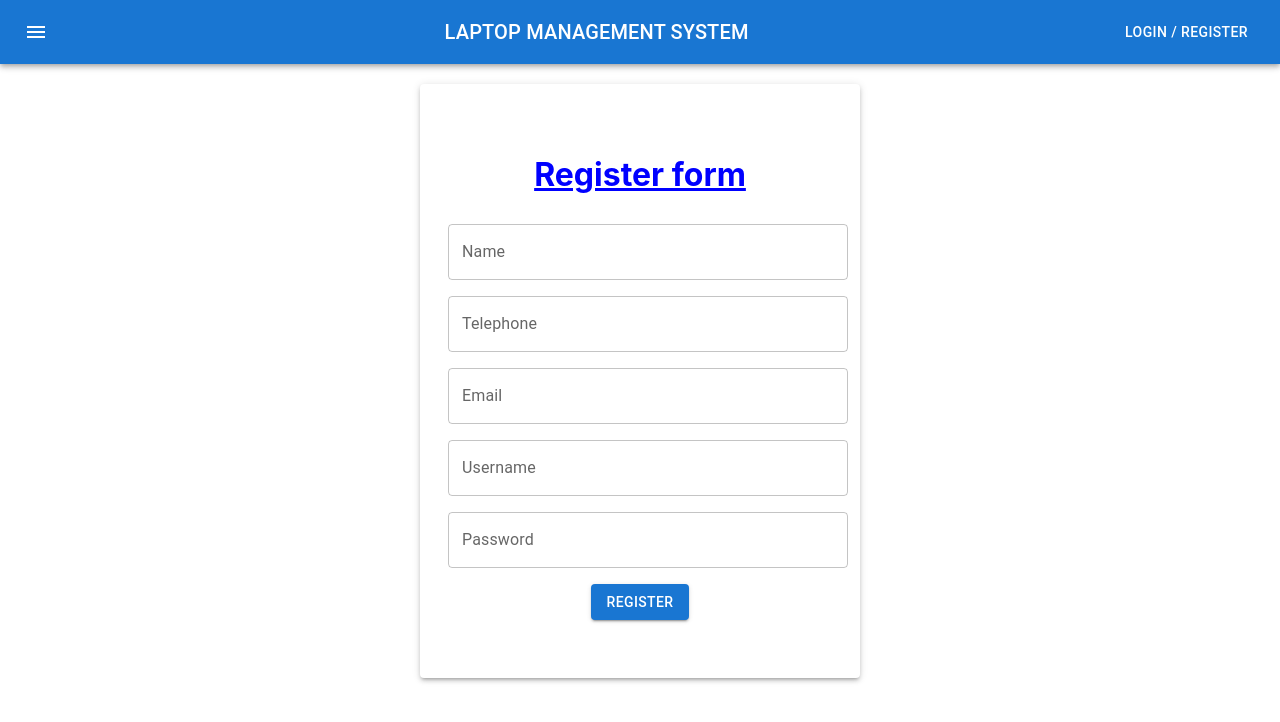
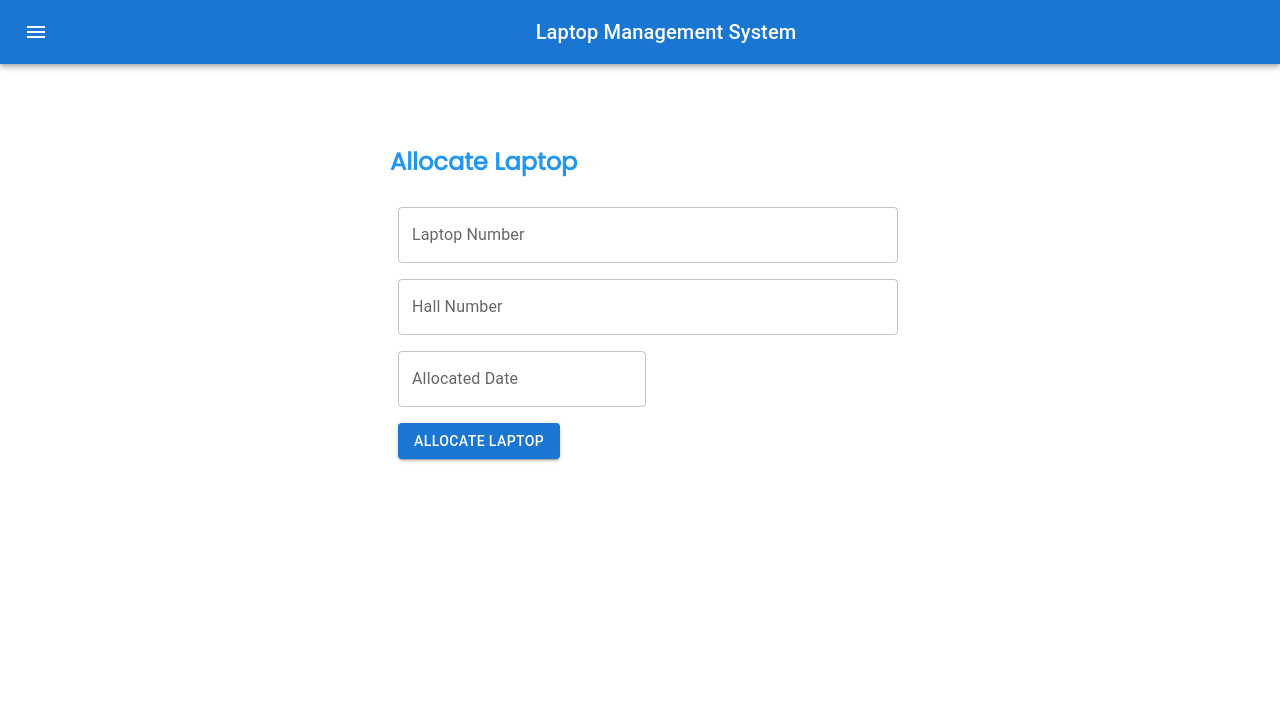
Before and after one commit to sureshhansaka/EAD-CW, a React (Create React App) app in the folder FrontEnd/employee/: page /allocatelaptop in a window 1280 px wide. Shown: the top 722 px of the page. Built offline with nearby package versions, Linux system fonts and the light colour scheme.

Commit message:
Siluni edited this

```diff
--- a/FrontEnd/employee/package.json
+++ b/FrontEnd/employee/package.json
@@ -7,11 +7,14 @@
     "@emotion/styled": "^11.10.6",
     "@mui/icons-material": "^5.11.11",
     "@mui/material": "^5.11.14",
+    "@mui/x-date-pickers": "^6.0.3",
     "@testing-library/jest-dom": "^5.16.5",
     "@testing-library/react": "^13.4.0",
     "@testing-library/user-event": "^13.5.0",
+    "dayjs": "^1.11.7",
     "react": "^18.2.0",
     "react-dom": "^18.2.0",
+    "react-router-dom": "^6.9.0",
     "react-scripts": "5.0.1",
     "web-vitals": "^2.1.4"
   },
--- a/FrontEnd/employee/src/App.js
+++ b/FrontEnd/employee/src/App.js
@@ -1,14 +1,36 @@
-//import logo from './logo.svg';
+
+import React, { useState } from 'react';
+import { Routes, Route, Outlet } from 'react-router-dom';
 import './App.css';
+import { AllocateLaptop } from './components/AllocateLaptop';
+import { CreateLaptop } from './components/CreateLaptop';
 import Employee from './components/Employee';
+import { LaptopList } from './components/LaptopList';
+import { Login } from './components/Login';
 import Menu from './components/Menu';
 
 function App() {
+  const MenuLayout = () => (
+    <>
+      <Menu />
+      <Outlet />
+    </>
+  );
+
   return (
     <div className="App">
-      <Menu/>
-      <Employee/>
+      <Routes>
+        <Route element={<MenuLayout/>}>
+          <Route path='laptopList' element={<LaptopList/>} />
+          <Route path='createlaptop' element={<CreateLaptop/>} />
+          <Route path='allocatelaptop' element={<AllocateLaptop/>} />
+        </Route>
+        <Route index element={<Employee/>} />
+        <Route path='login' element={<Login/>} />
+
+      </Routes>
     </div>
+
   );
 }
 
--- /dev/null
+++ b/FrontEnd/employee/src/components/AllocateLaptop.js
@@ -0,0 +1,84 @@
+import { Container } from '@mui/system'
+import React, { useState } from 'react'
+import Box from '@mui/material/Box';
+import TextField from '@mui/material/TextField';
+import { Button } from '@mui/material';
+import { Link, useNavigate } from 'react-router-dom';
+import { LocalizationProvider } from '@mui/x-date-pickers/LocalizationProvider';
+import { AdapterDayjs } from '@mui/x-date-pickers/AdapterDayjs';
+import { DatePicker } from '@mui/x-date-pickers/DatePicker';
+
+export const AllocateLaptop = () => {
+  const[laptopno,setLaptopNo]=useState('')
+  const[hallno,setHallNo]=useState('')
+  const[value,setValue]=useState(null)
+
+  const navigate = useNavigate()
+
+  const column =[
+    {
+        name:"id",
+        selector : row=> row.id
+    },
+    {
+        name:"laptopCode",
+        selector : row=>row.laptopCode
+    },
+    {
+        name:"brand",
+        selector : row=>row.brand
+    },
+    {
+        name:"hddType",
+        selector : row=>row.hddType
+    },
+    {
+        name:"totalSpace",
+        selector : row=>row.totalSpace
+    },
+    {
+        name:"ramSize",
+        selector:row=>row.ramSize
+    },
+    {
+        name:"status",
+        selector:row=>row.status
+    },
+]
+
+  return (
+    <div className='container'>
+        <h2>Allocate Laptop</h2>
+
+        <Box
+        component="form"
+        sx={{
+            '& > :not(style)': { m: 1},
+        }}
+        noValidate
+        autoComplete="off"
+        >
+            <TextField id="outlined-basic" label="Laptop Number" variant="outlined" fullWidth value={laptopno}
+            onChange={(e)=>setLaptopNo(e.target.value)}/>
+            <br/>
+            <TextField id="outlined-basic" label="Hall Number" variant="outlined" fullWidth value={hallno}
+            onChange={(e)=>setHallNo(e.target.value)}/>
+            <br/>
+
+            <LocalizationProvider dateAdapter={AdapterDayjs}>
+              <DatePicker
+              label="Allocated Date"
+              value={value}
+              onChange={(newValue)=>setValue(newValue)}
+              renderInput={(props) => <TextField {...props} /> }
+              />
+            </LocalizationProvider>
+            <br/>
+
+            <Button variant="contained" onClick={() => navigate('')}>Allocate Laptop</Button>
+
+        </Box>
+    </div>
+
+  )
+}
--- /dev/null
+++ b/FrontEnd/employee/src/components/CreateLaptop.js
@@ -0,0 +1,7 @@
+import React from 'react'
+
+export const CreateLaptop = () => {
+  return (
+    <div>CreateLaptop</div>
+  )
+}
--- a/FrontEnd/employee/src/components/Employee.js
+++ b/FrontEnd/employee/src/components/Employee.js
@@ -3,8 +3,11 @@ import Box from '@mui/material/Box';
 import TextField from '@mui/material/TextField';
 import { Container } from '@mui/system';
 import { Button, Paper } from '@mui/material';
+import { Link, useNavigate } from 'react-router-dom';
+import { Login } from './Login';
 
 export default function Employee() {
+  const navigate = useNavigate()
     const paperStyle={padding:"50px 20px", width:400, margin:"20px auto"}
 
     const[name,setName]=React.useState('')
@@ -28,8 +31,9 @@ export default function Employee() {
     }
   return (
     <Container>
+      <h1>Laptop Management System</h1>
         <Paper elevation={3} style={paperStyle}>
-            <h1 style={{color:"blue"}}><u>Register form</u></h1>
+            <h1>Register form</h1>
     <Box
       component="form"
       sx={{
@@ -53,10 +57,13 @@ export default function Employee() {
         <TextField id="outlined-basic" label="Password" variant="outlined" fullWidth value={password}
         onChange={(e)=>setPassword(e.target.value)}/>
         <br/>
-        <Button variant="contained" onClick={handleClick}>Register</Button>
+
+        <Button variant="contained" onClick={() => navigate('login')}>Register</Button>
+        <br/>
+        <Link to={'/login'} component={<Login/>} >Already have an account? Login</Link>
+
     </Box>
     </Paper>
     </Container>
-
   );
 }
--- /dev/null
+++ b/FrontEnd/employee/src/components/LaptopList.js
@@ -0,0 +1,7 @@
+import React from 'react'
+
+export const LaptopList = () => {
+  return (
+    <div>Laptop List</div>
+  )
+}
--- /dev/null
+++ b/FrontEnd/employee/src/components/Login.js
@@ -0,0 +1,44 @@
+import React from 'react'
+import Employee from './Employee'
+import Box from '@mui/material/Box';
+import TextField from '@mui/material/TextField';
+import { Container } from '@mui/system';
+import { Button, Paper } from '@mui/material';
+import { Link, useNavigate } from 'react-router-dom';
+
+export const Login = () => {
+
+    const paperStyle={padding:"50px 20px", width:400, margin:"20px auto"}
+
+    const[username,setUsername]=React.useState('')
+    const[password,setPassword]=React.useState('')
+
+    const navigate = useNavigate()
+
+    return (
+        <Container>
+            <h1>Laptop Management System</h1>
+            <Paper elevation={3} style={paperStyle}>
+                <h1>Log In</h1>
+        <Box
+        component="form"
+        sx={{
+            '& > :not(style)': { m: 1},
+        }}
+        noValidate
+        autoComplete="off"
+        >
+            <TextField id="outlined-basic" label="Username" variant="outlined" fullWidth value={username}
+            onChange={(e)=>setUsername(e.target.value)}/>
+            <br/>
+            <TextField id="outlined-basic" label="Password" variant="outlined" fullWidth value={password}
+            onChange={(e)=>setPassword(e.target.value)}/>
+            <br/>
+            <Button variant="contained" onClick={() => navigate('/laptoplist')}>Log In</Button>
+            <br/>
+            <Link to={'/'} component={<Employee/>} >Don't have an account? Register</Link>
+        </Box>
+        </Paper>
+        </Container>
+    )
+}
--- a/FrontEnd/employee/src/components/Menu.js
+++ b/FrontEnd/employee/src/components/Menu.js
@@ -1,4 +1,4 @@
-import * as React from 'react';
+import React, { useState }   from 'react';
 import AppBar from '@mui/material/AppBar';
 import Box from '@mui/material/Box';
 import Toolbar from '@mui/material/Toolbar';
@@ -6,8 +6,27 @@ import Typography from '@mui/material/Typography';
 import Button from '@mui/material/Button';
 import IconButton from '@mui/material/IconButton';
 import MenuIcon from '@mui/icons-material/Menu';
+import { Link } from '@mui/material';
+import { Login } from './Login';
+import { useNavigate } from "react-router-dom";
+import TemporaryDrawer from './sidebar';
 
 export default function Menu() {
+  const [showNav, setShowNav] = useState(false)
+  const navigate = useNavigate()
+
+  const [state, setState] = useState({
+    left: false,
+  });
+
+  const toggleDrawer = (anchor, open) => (event) => {
+    if (event.type === 'keydown' && (event.key === 'Tab' || event.key === 'Shift')) {
+      return;
+    }
+
+    setState({ ...state, [anchor]: open });
+  };
+
   return (
     <Box sx={{ flexGrow: 1 }}>
       <AppBar position="static">
@@ -18,15 +37,17 @@ export default function Menu() {
             color="inherit"
             aria-label="menu"
             sx={{ mr: 2 }}
+            onClick={toggleDrawer("left", true)}
           >
-            <MenuIcon />
+          <MenuIcon />
           </IconButton>
           <Typography variant="h6" component="div" sx={{ flexGrow: 1 }}>
-            LAPTOP MANAGEMENT SYSTEM
+            Laptop Management System
           </Typography>
-          <Button color="inherit">Login / Register</Button>
+
         </Toolbar>
       </AppBar>
+      <TemporaryDrawer state={state} setState={setState} toggleDrawer={toggleDrawer} />
     </Box>
   );
 }
--- /dev/null
+++ b/FrontEnd/employee/src/components/sidebar.js
@@ -0,0 +1,85 @@
+import * as React from 'react';
+import Box from '@mui/material/Box';
+import Drawer from '@mui/material/Drawer';
+import Button from '@mui/material/Button';
+import List from '@mui/material/List';
+import Divider from '@mui/material/Divider';
+import ListItem from '@mui/material/ListItem';
+import ListItemButton from '@mui/material/ListItemButton';
+import ListItemIcon from '@mui/material/ListItemIcon';
+import ListItemText from '@mui/material/ListItemText';
+import ListIcon from '@mui/icons-material/List';
+import CreateIcon from '@mui/icons-material/Create';
+import DeleteIcon from '@mui/icons-material/Delete';
+import AssignmentIcon from '@mui/icons-material/Assignment';
+import { useNavigate } from 'react-router-dom';
+
+export default function TemporaryDrawer({state, setState, toggleDrawer}) {
+  const navigate = useNavigate()
+
+  const navigateTab = (index) => {
+    if (index === 0){
+      navigate('/laptoplist')
+    }
+    else if (index === 1) {
+      navigate('/createlaptop')
+    }
+    else if (index === 2) {
+      navigate('/laptoplist')
+    }
+    else {
+      navigate('/allocatelaptop')
+    }
+  }
+
+  const list = (anchor) => (
+    <Box
+      sx={{ width: anchor === 'top' || anchor === 'bottom' ? 'auto' : 250 }}
+      role="presentation"
+      onClick={toggleDrawer(anchor, false)}
+      onKeyDown={toggleDrawer(anchor, false)}
+    >
+      <List>
+        {['Laptop List', 'Create Laptop', 'Delete Laptop', 'Allocate Laptop'].map((text, index) => (
+          <ListItem key={text} disablePadding>
+            <ListItemButton onClick={() => navigateTab(index)}>
+            <ListItemIcon>
+              {(() => {
+                switch (index % 4) {
+                  case 0:
+                    return <ListIcon/>;
+                  case 1:
+                    return <CreateIcon/>;
+                  case 2:
+                    return <DeleteIcon/>;
+                  case 3:
+                    return <AssignmentIcon />;
+                  default:
+                    return null;
+                }
+              })()}
+            </ListItemIcon>
+              <ListItemText primary={text} />
+            </ListItemButton>
+          </ListItem>
+        ))}
+      </List>
+    </Box>
+  );
+
+  return (
+    <div>
+      {['left'].map((anchor) => (
+        <React.Fragment key={anchor}>
+          <Drawer
+            anchor={anchor}
+            open={state[anchor]}
+            onClose={toggleDrawer(anchor, false)}
+          >
+            {list(anchor)}
+          </Drawer>
+        </React.Fragment>
+      ))}
+    </div>
+  );
+}
--- a/FrontEnd/employee/src/index.css
+++ b/FrontEnd/employee/src/index.css
@@ -1,13 +1,26 @@
+@import url('https://fonts.googleapis.com/css2?family=Poppins:wght@300;400&display=swap');
+
 body {
   margin: 0;
-  font-family: -apple-system, BlinkMacSystemFont, 'Segoe UI', 'Roboto', 'Oxygen',
-    'Ubuntu', 'Cantarell', 'Fira Sans', 'Droid Sans', 'Helvetica Neue',
-    sans-serif;
+  font-family: 'Poppins', sans-serif;
   -webkit-font-smoothing: antialiased;
   -moz-osx-font-smoothing: grayscale;
 }
 
-code {
-  font-family: source-code-pro, Menlo, Monaco, Consolas, 'Courier New',
-    monospace;
+h1 {
+  color:#2196f3;
 }
+
+h2 {
+  color:#2196f3;
+  text-align: left;
+}
+
+.container {
+  max-width: 500px;
+  margin: 30px auto;
+  overflow: auto;
+  min-height: 300px;
+  padding: 30px;
+  text-align: left;
+}
--- a/FrontEnd/employee/src/index.js
+++ b/FrontEnd/employee/src/index.js
@@ -3,12 +3,13 @@ import ReactDOM from 'react-dom/client';
 import './index.css';
 import App from './App';
 import reportWebVitals from './reportWebVitals';
+import { BrowserRouter as Router } from "react-router-dom";
 
 const root = ReactDOM.createRoot(document.getElementById('root'));
 root.render(
-  <React.StrictMode>
+  <Router>
     <App />
-  </React.StrictMode>
+  </Router>
 );
 
 // If you want to start measuring performance in your app, pass a function
```
Also changed, not shown: FrontEnd/employee/src/App.css (+0 -11 lines), 1 other file (tests, documents, lock files or other folders).
